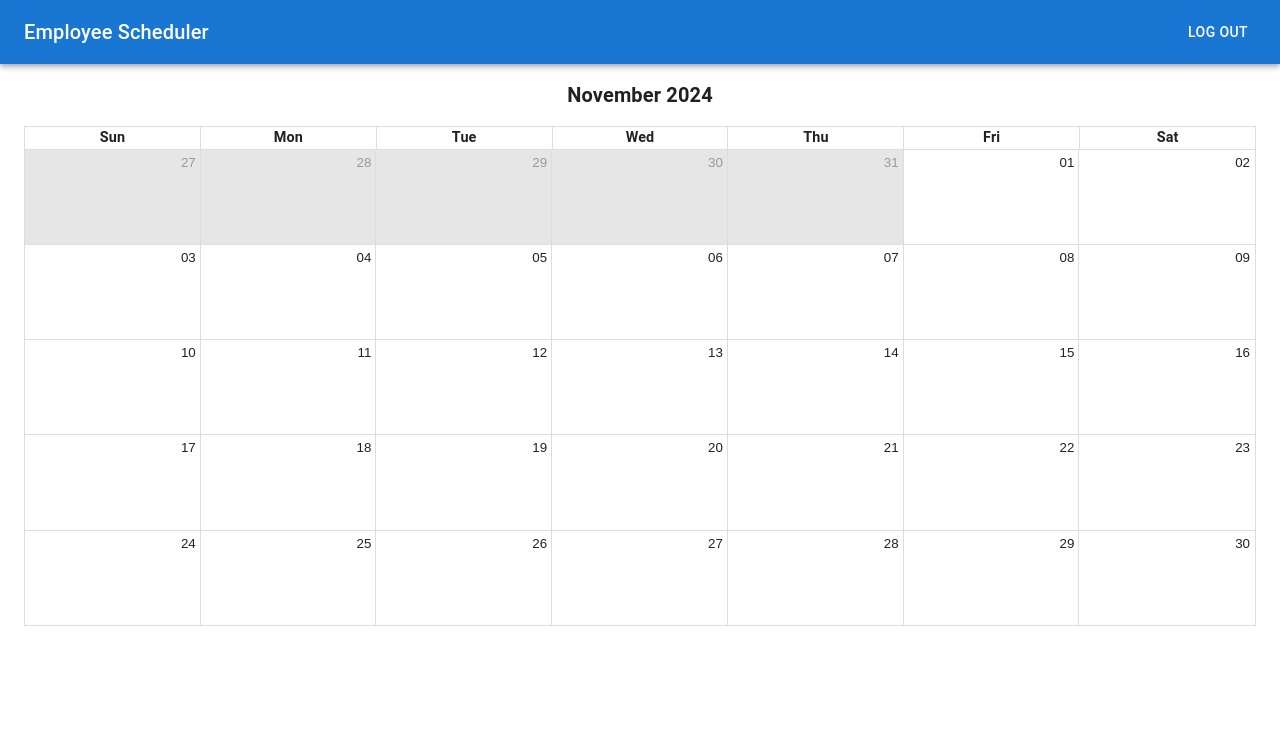
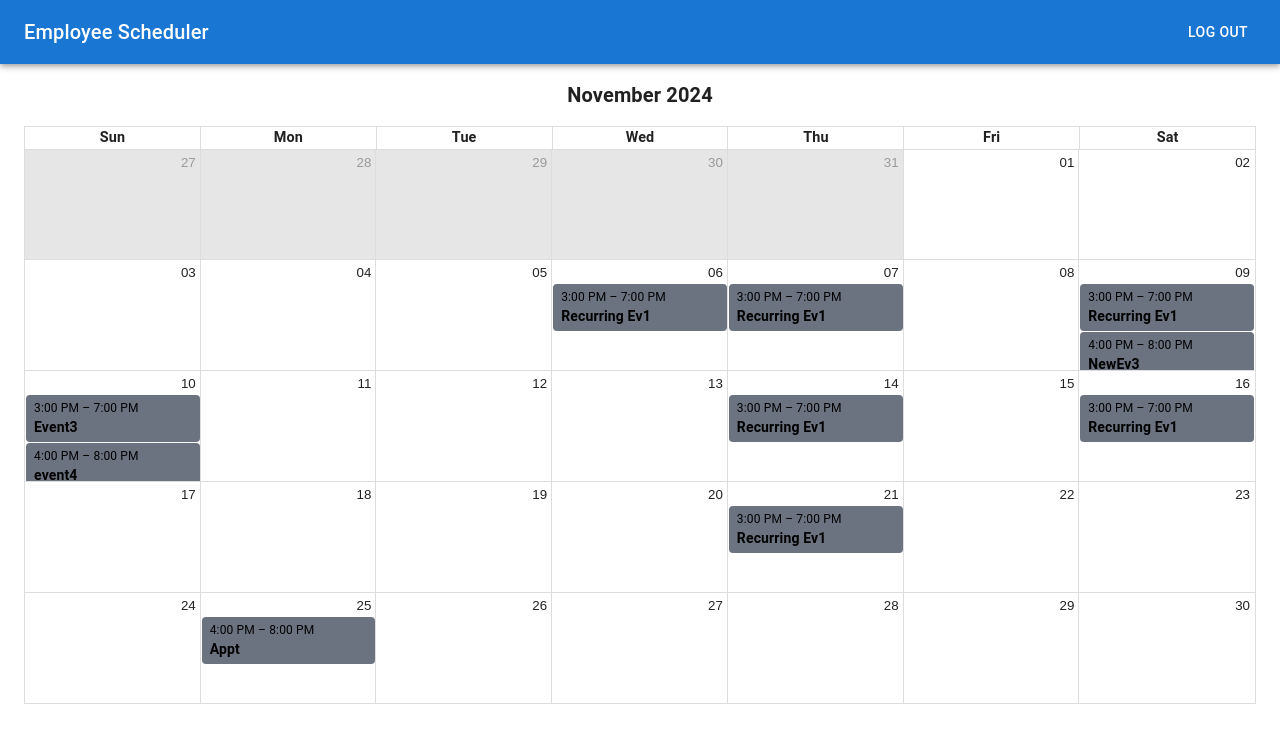
Before and after one commit to HenskiS/employee-scheduler, a React (Create React App) app in the folder client/: page /print in a window 1280 px wide. Shown: the top 742 px of the page. Built offline with nearby package versions, Linux system fonts and the light colour scheme; no server answers; sample sign-in values are in the browser's storage.

Commit message:
PrintCal update

```diff
--- a/client/src/components/PrintCalendar.js
+++ b/client/src/components/PrintCalendar.js
@@ -1,40 +1,88 @@
-
 import { Calendar, momentLocalizer } from 'react-big-calendar';
-import moment from 'moment';
+import moment, { months } from 'moment';
 import 'react-big-calendar/lib/css/react-big-calendar.css';
 import '../CalendarStyles.css';
+import {sampleEvents} from './sampleEvents'
+import { useScheduling } from './SchedulingContext';
 
 const localizer = momentLocalizer(moment);
 
-const PrintCalendar = ({eventsList, viewMode}) => {
-    const events = eventsList ?? []
-    const view = viewMode ?? "month"
-    const CustomToolbar = () => {
-        const monthToShow = events.length > 0
-            ? moment(events[0].start).format('MMMM YYYY')
-            : moment().format('MMMM YYYY');
+const EventComponent = ({ event }) => {
+    const backgroundColor = '#6b7280'
+
+    const style = {
+      backgroundColor,
+      color: 'black',
+      padding: '4px 8px',
+      borderRadius: '4px',
+      overflow: 'hidden',
+      fontSize: '14px',
+      height: '100%',
+      position: 'relative'
+    };
+
+    const timeStyle = {
+      fontSize: '12px',
+      marginBottom: '0px'
+    };
+
+    const titleStyle = {
+      fontWeight: 'bold'
+    };
+
+    const startTime = moment(event.start).format('h:mm A');
+    const endTime = moment(event.end).format('h:mm A');
 
     return (
-            <div className="print-cal-month">
-                {monthToShow}
+      <div style={style}>
+        <div style={timeStyle}>{`${startTime} – ${endTime}`}</div>
+        <div style={titleStyle}>{event.title}</div>
       </div>
     );
 };
 
+const PrintCalendar = ({eventsList, viewMode}) => {
+
+    const events = eventsList || sampleEvents;
+    const view = viewMode || "month";
+
+    const processEvents = () => {
+        return events.flatMap(event => {
+            return [{
+                title: event.name,
+                start: new Date(event.startTime),
+                end: new Date(event.endTime),
+                allDay: event.allDay,
+            }]
+        })
+    }
+
+    const CustomToolbar = ({ date }) => (
+        <div className="print-cal-month">
+            {moment(date).format('MMMM YYYY')}
+        </div>
+    );
+
+    const monthKey = moment().format('YYYY-MM')
+
     return (
-        <>
-        <CustomToolbar />
+        <div >
+            <div key={monthKey} className="cal-container">
+                <CustomToolbar date={moment(monthKey).toDate()} />
                 <Calendar
                     localizer={localizer}
-            events={events}
-            startAccessor="start"
-            endAccessor="end"
-            style={{ height: 500, marginTop: "10px" }}
-            defaultView={view} // "month" "week" or "agenda"
+                    events={processEvents()}
+                    components={{
+                        event: EventComponent
+                    }}
+                    startAccessor={"start"}
+                    endAccessor={"end"}
+                    defaultView={view}
                     toolbar={false}
                 />
-        </>
-    )
-}
+            </div>
+        </div>
+    );
+};
 
 export default PrintCalendar;
--- /dev/null
+++ b/client/src/components/sampleEvents.js
@@ -0,0 +1,302 @@
+export const sampleEvents = [
+  {
+    id: 4,
+    name: "Recurring Ev1",
+    description: "",
+    startTime: "2024-11-06T15:00:00.000Z",
+    endTime: "2024-11-06T19:00:00.000Z",
+    allDay: false,
+    label: "none",
+    jobNumber: "1",
+    isRecurring: true,
+    createdBy: null,
+    createdAt: "2024-11-06T19:27:33.855Z",
+    updatedAt: "2024-11-06T19:27:33.855Z",
+    DoctorId: null,
+    Technicians: [],
+    RecurrenceRule: {
+      id: 1,
+      rule: "DTSTART:20241106T150000Z\nRRULE:FREQ=WEEKLY;INTERVAL=1;UNTIL=20241123T080000Z;BYDAY=TH,SA",
+      createdAt: "2024-11-06T19:27:33.862Z",
+      updatedAt: "2024-11-06T21:40:33.690Z",
+      EventId: 4
+    },
+    Doctor: null,
+    isOriginalEvent: true
+  },
+  {
+    id: 4,
+    name: "Recurring Ev1",
+    description: "",
+    startTime: "2024-11-07T15:00:00.000Z",
+    endTime: "2024-11-07T19:00:00.000Z",
+    allDay: false,
+    label: "none",
+    jobNumber: "1",
+    isRecurring: true,
+    createdBy: null,
+    createdAt: "2024-11-06T19:27:33.855Z",
+    updatedAt: "2024-11-06T19:27:33.855Z",
+    DoctorId: null,
+    Technicians: [],
+    RecurrenceRule: {
+      id: 1,
+      rule: "DTSTART:20241106T150000Z\nRRULE:FREQ=WEEKLY;INTERVAL=1;UNTIL=20241123T080000Z;BYDAY=TH,SA",
+      createdAt: "2024-11-06T19:27:33.862Z",
+      updatedAt: "2024-11-06T21:40:33.690Z",
+      EventId: 4
+    },
+    Doctor: null
+  },
+  {
+    id: 4,
+    name: "Recurring Ev1",
+    description: "",
+    startTime: "2024-11-09T15:00:00.000Z",
+    endTime: "2024-11-09T19:00:00.000Z",
+    allDay: false,
+    label: "none",
+    jobNumber: "1",
+    isRecurring: true,
+    createdBy: null,
+    createdAt: "2024-11-06T19:27:33.855Z",
+    updatedAt: "2024-11-06T19:27:33.855Z",
+    DoctorId: null,
+    Technicians: [],
+    RecurrenceRule: {
+      id: 1,
+      rule: "DTSTART:20241106T150000Z\nRRULE:FREQ=WEEKLY;INTERVAL=1;UNTIL=20241123T080000Z;BYDAY=TH,SA",
+      createdAt: "2024-11-06T19:27:33.862Z",
+      updatedAt: "2024-11-06T21:40:33.690Z",
+      EventId: 4
+    },
+    Doctor: null
+  },
+  {
+    id: 4,
+    name: "Recurring Ev1",
+    description: "",
+    startTime: "2024-11-14T15:00:00.000Z",
+    endTime: "2024-11-14T19:00:00.000Z",
+    allDay: false,
+    label: "none",
+    jobNumber: "1",
+    isRecurring: true,
+    createdBy: null,
+    createdAt: "2024-11-06T19:27:33.855Z",
+    updatedAt: "2024-11-06T19:27:33.855Z",
+    DoctorId: null,
+    Technicians: [],
+    RecurrenceRule: {
+      id: 1,
+      rule: "DTSTART:20241106T150000Z\nRRULE:FREQ=WEEKLY;INTERVAL=1;UNTIL=20241123T080000Z;BYDAY=TH,SA",
+      createdAt: "2024-11-06T19:27:33.862Z",
+      updatedAt: "2024-11-06T21:40:33.690Z",
+      EventId: 4
+    },
+    Doctor: null
+  },
+  {
+    id: 4,
+    name: "Recurring Ev1",
+    description: "",
+    startTime: "2024-11-16T15:00:00.000Z",
+    endTime: "2024-11-16T19:00:00.000Z",
+    allDay: false,
+    label: "none",
+    jobNumber: "1",
+    isRecurring: true,
+    createdBy: null,
+    createdAt: "2024-11-06T19:27:33.855Z",
+    updatedAt: "2024-11-06T19:27:33.855Z",
+    DoctorId: null,
+    Technicians: [],
+    RecurrenceRule: {
+      id: 1,
+      rule: "DTSTART:20241106T150000Z\nRRULE:FREQ=WEEKLY;INTERVAL=1;UNTIL=20241123T080000Z;BYDAY=TH,SA",
+      createdAt: "2024-11-06T19:27:33.862Z",
+      updatedAt: "2024-11-06T21:40:33.690Z",
+      EventId: 4
+    },
+    Doctor: null
+  },
+  {
+    id: 4,
+    name: "Recurring Ev1",
+    description: "",
+    startTime: "2024-11-21T15:00:00.000Z",
+    endTime: "2024-11-21T19:00:00.000Z",
+    allDay: false,
+    label: "none",
+    jobNumber: "1",
+    isRecurring: true,
+    createdBy: null,
+    createdAt: "2024-11-06T19:27:33.855Z",
+    updatedAt: "2024-11-06T19:27:33.855Z",
+    DoctorId: null,
+    Technicians: [],
+    RecurrenceRule: {
+      id: 1,
+      rule: "DTSTART:20241106T150000Z\nRRULE:FREQ=WEEKLY;INTERVAL=1;UNTIL=20241123T080000Z;BYDAY=TH,SA",
+      createdAt: "2024-11-06T19:27:33.862Z",
+      updatedAt: "2024-11-06T21:40:33.690Z",
+      EventId: 4
+    },
+    Doctor: null
+  },
+  {
+    id: 24,
+    name: "NewEv3",
+    description: "",
+    startTime: "2024-11-09T16:00:00.000Z",
+    endTime: "2024-11-09T20:00:00.000Z",
+    allDay: false,
+    label: "none",
+    jobNumber: "3",
+    isRecurring: false,
+    createdBy: null,
+    createdAt: "2024-11-09T20:58:44.751Z",
+    updatedAt: "2024-11-09T20:58:44.752Z",
+    DoctorId: 2,
+    Technicians: [
+      {
+        id: 1,
+        name: "Nurse Ratchet",
+        phoneNumber: "123-456-7890",
+        email: "nr@",
+        experienceLevel: null,
+        createdAt: "2024-11-09T19:34:44.863Z",
+        updatedAt: "2024-11-25T17:39:28.176Z"
+      }
+    ],
+    RecurrenceRule: null,
+    Doctor: {
+      id: 2,
+      name: "Roc Holiday",
+      address1: null,
+      address2: null,
+      city: null,
+      state: null,
+      zip: null,
+      phoneNumber: null,
+      createdAt: "2024-11-04T21:51:21.426Z",
+      updatedAt: "2024-11-04T21:51:21.426Z"
+    },
+    isOriginalEvent: true
+  },
+  {
+    id: 26,
+    name: "Event3",
+    description: "",
+    startTime: "2024-11-10T15:00:00.000Z",
+    endTime: "2024-11-10T19:00:00.000Z",
+    allDay: false,
+    label: "none",
+    jobNumber: "1",
+    isRecurring: false,
+    createdBy: null,
+    createdAt: "2024-11-09T22:00:13.154Z",
+    updatedAt: "2024-11-09T22:00:13.154Z",
+    DoctorId: null,
+    Technicians: [],
+    RecurrenceRule: null,
+    Doctor: null,
+    isOriginalEvent: true
+  },
+  {
+    id: 27,
+    name: "event4",
+    description: "",
+    startTime: "2024-11-10T16:00:00.000Z",
+    endTime: "2024-11-10T20:00:00.000Z",
+    allDay: false,
+    label: "none",
+    jobNumber: "2",
+    isRecurring: false,
+    createdBy: null,
+    createdAt: "2024-11-09T22:00:28.496Z",
+    updatedAt: "2024-11-09T22:00:28.496Z",
+    DoctorId: null,
+    Technicians: [],
+    RecurrenceRule: null,
+    Doctor: null,
+    isOriginalEvent: true
+  },
+  {
+    id: 32,
+    name: "Appt",
+    description: "",
+    startTime: "2024-11-25T16:00:00.000Z",
+    endTime: "2024-11-25T20:00:00.000Z",
+    allDay: false,
+    label: "available",
+    jobNumber: "2",
+    isRecurring: false,
+    createdBy: null,
+    createdAt: "2024-11-25T18:16:37.644Z",
+    updatedAt: "2024-11-25T18:16:37.644Z",
+    DoctorId: 1,
+    Technicians: [
+      {
+        id: 1,
+        name: "Nurse Ratchet",
+        phoneNumber: "123-456-7890",
+        email: "nr@",
+        experienceLevel: null,
+        createdAt: "2024-11-09T19:34:44.863Z",
+        updatedAt: "2024-11-25T17:39:28.176Z"
+      },
+      {
+        id: 3,
+        name: "Burse Snatchet",
+        phoneNumber: null,
+        email: "bs@",
+        experienceLevel: null,
+        createdAt: "2024-11-09T19:35:23.101Z",
+        updatedAt: "2024-11-09T19:35:23.101Z"
+      },
+      {
+        id: 4,
+        name: "Hearse Latchit",
+        phoneNumber: null,
+        email: "hl@",
+        experienceLevel: null,
+        createdAt: "2024-11-09T19:35:39.104Z",
+        updatedAt: "2024-11-09T19:35:39.104Z"
+      }
+    ],
+    RecurrenceRule: null,
+    Doctor: {
+      id: 1,
+      name: "Doc Holiday",
+      address1: null,
+      address2: null,
+      city: null,
+      state: null,
+      zip: null,
+      phoneNumber: null,
+      createdAt: "2024-11-04T21:51:10.466Z",
+      updatedAt: "2024-11-04T21:51:10.466Z"
+    },
+    isOriginalEvent: true
+  },
+  {
+    id: 33,
+    name: "asdf",
+    description: "",
+    startTime: "2024-12-04T16:00:00.000Z",
+    endTime: "2024-12-04T21:00:00.000Z",
+    allDay: false,
+    label: "none",
+    jobNumber: "2",
+    isRecurring: false,
+    createdBy: null,
+    createdAt: "2024-12-05T02:15:44.195Z",
+    updatedAt: "2024-12-05T02:15:51.440Z",
+    DoctorId: null,
+    Technicians: [],
+    RecurrenceRule: null,
+    Doctor: null,
+    isOriginalEvent: true
+  }
+]
--- a/client/src/index.css
+++ b/client/src/index.css
@@ -140,3 +140,11 @@ td:hover {
   text-align: center;
   margin: 1rem 0;
 }
+.print-calendar-page {
+  page-break-after: always;
+}
+.print-calendar-container {
+  display: flex;
+  flex-direction: column;
+  gap: 2rem;
+}
```
Lines whose indentation alone changed are shown as unchanged.
